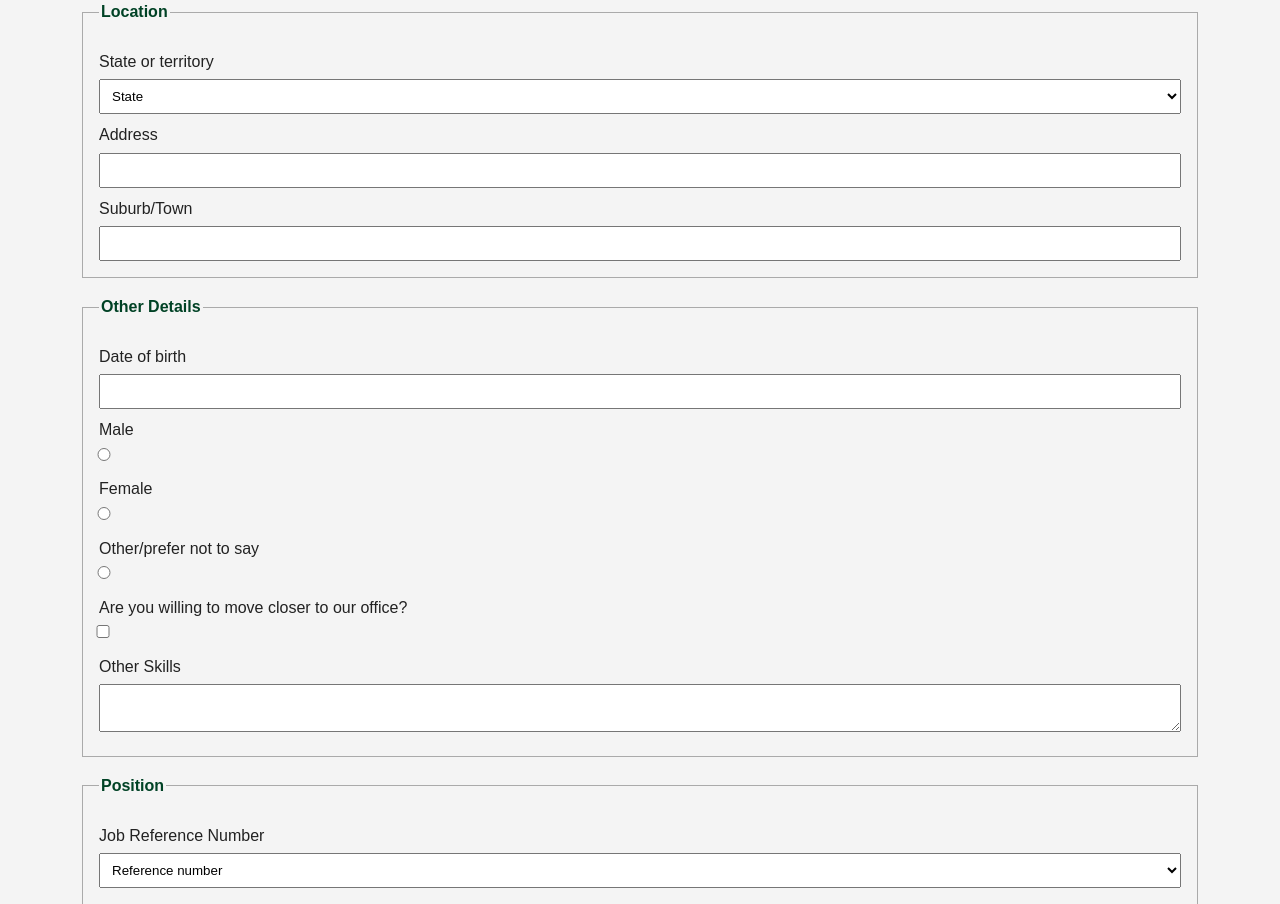
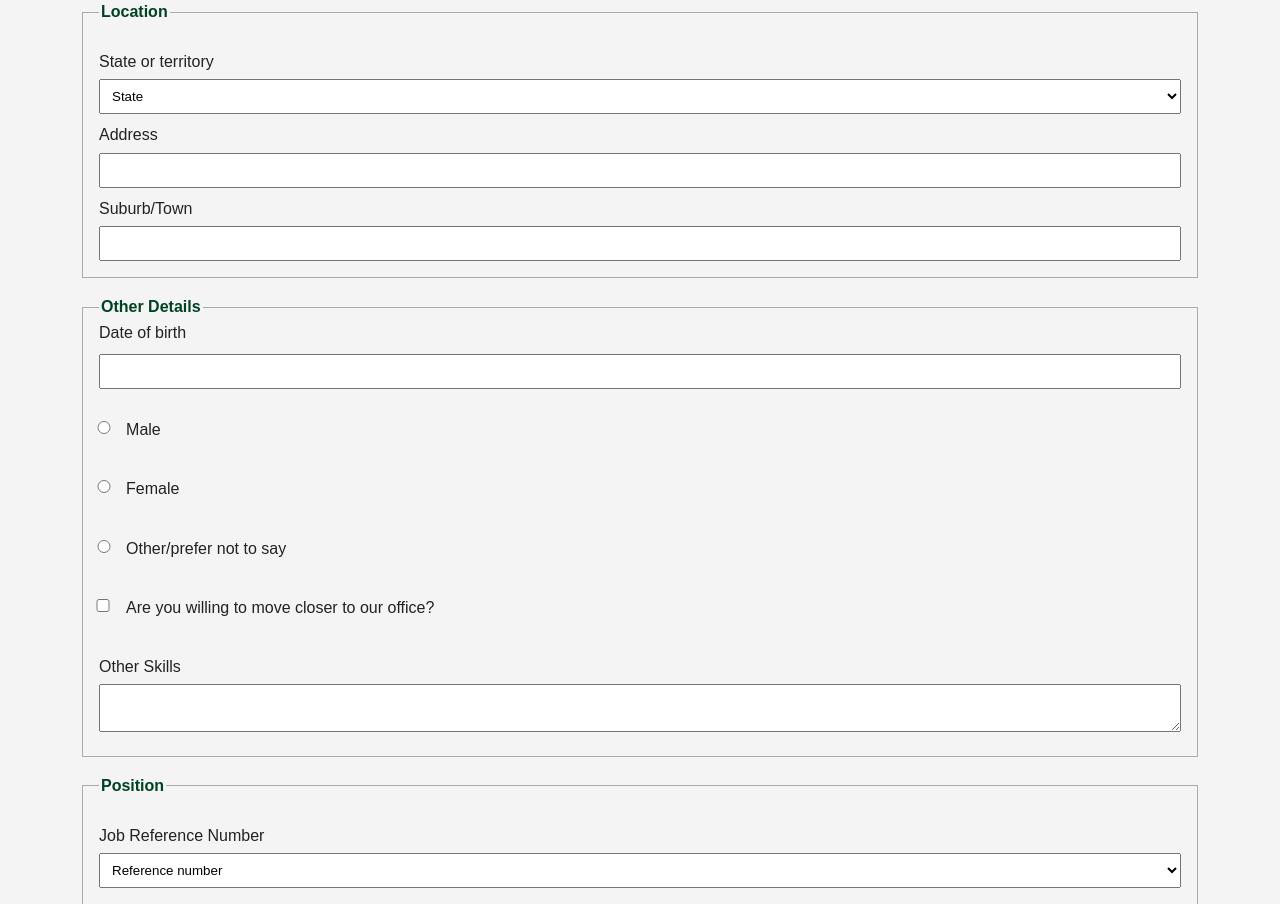
Before and after one commit to Madaa1Uchiha/ProjectP1, a PHP site: page /apply.html in a window 1280 px wide. Shown: the part 704-1608 px from the top of the page. Run offline with PHP 8.4, Linux system fonts and the light colour scheme.

Commit message:
added styiling to make input boxes appear to the left of the label

```diff
--- a/apply.html
+++ b/apply.html
@@ -84,24 +84,24 @@ it takes various info such as their state, name, gender which role they are appl
                 <legend>Other Details</legend>
                 <div>
                     <!--date of birth of the applicant is collected-->
-                    <label for="date-of-birth">Date of birth</label>
-                    <input type="text" name="date-of-birth" id="date-of-birth" required pattern="[0-9]{2}/[0-9]{2}/[0-9]{4}">
-
+                    <label for="date-of-birth" class="DOB">Date of birth</label>
+                    <input type="text" name="date-of-birth" id="date-of-birth" required pattern="[0-9]{2}/[0-9]{2}/[0-9]{4}" class="DOB">
+                    <div id="radiocheck">
                         <!--a radio input for the applicant to select their gender-->
-                    <label for="male" id="malelabel">Male</label>
+                        <label for="male" class="checkandradio">Male</label>
                         <input type="radio" name="gender" id="male" value="Male" required>
 
-                    <label for="female">Female</label>
+                        <label for="female" class="checkandradio">Female</label>
                         <input type="radio" name="gender" id="female" value="Female" >
 
-                    <label for="other-prefer-not-to-say">Other/prefer not to say</label>
+                        <label for="other-prefer-not-to-say" class="checkandradio">Other/prefer not to say</label>
                         <input type="radio" name="gender" id="other-prefer-not-to-say" value="Other/prefer not to say">
 
                         <!--checkbox to indicate wether the applicant is willing to move-->
                         <br>
-                    <label for="willing-to-move">Are you willing to move closer to our office?</label>
+                        <label for="willing-to-move" class="checkandradio">Are you willing to move closer to our office?</label>
                         <input type="checkbox" name="willing-to-move" id="willing-to-move" value="willing">
-
+                    </div>
                     <label for="other-skills">Other Skills</label>
                     <textarea name="other-skills" id="other-skills"></textarea>
 
--- a/styles/styles.css
+++ b/styles/styles.css
@@ -264,19 +264,33 @@ body {
 #male {
   position: relative;
   right: 50%;
+  bottom: 2em;
 }
 
 #female {
   position: relative;
   right: 50%;
+  bottom: 2em;
 }
 
 #other-prefer-not-to-say {
   position: relative;
   right: 50%;
+  bottom: 2em;
 }
 
 #willing-to-move {
   position: relative;
   right: 50%;
+  bottom: 2em;
 }
+
+.checkandradio{
+  position: relative;
+  left: 2.5%;
+}
+
+.DOB{
+  position: relative;
+  bottom: 1.5em;
+}
```
Lines whose indentation alone changed are shown as unchanged.
